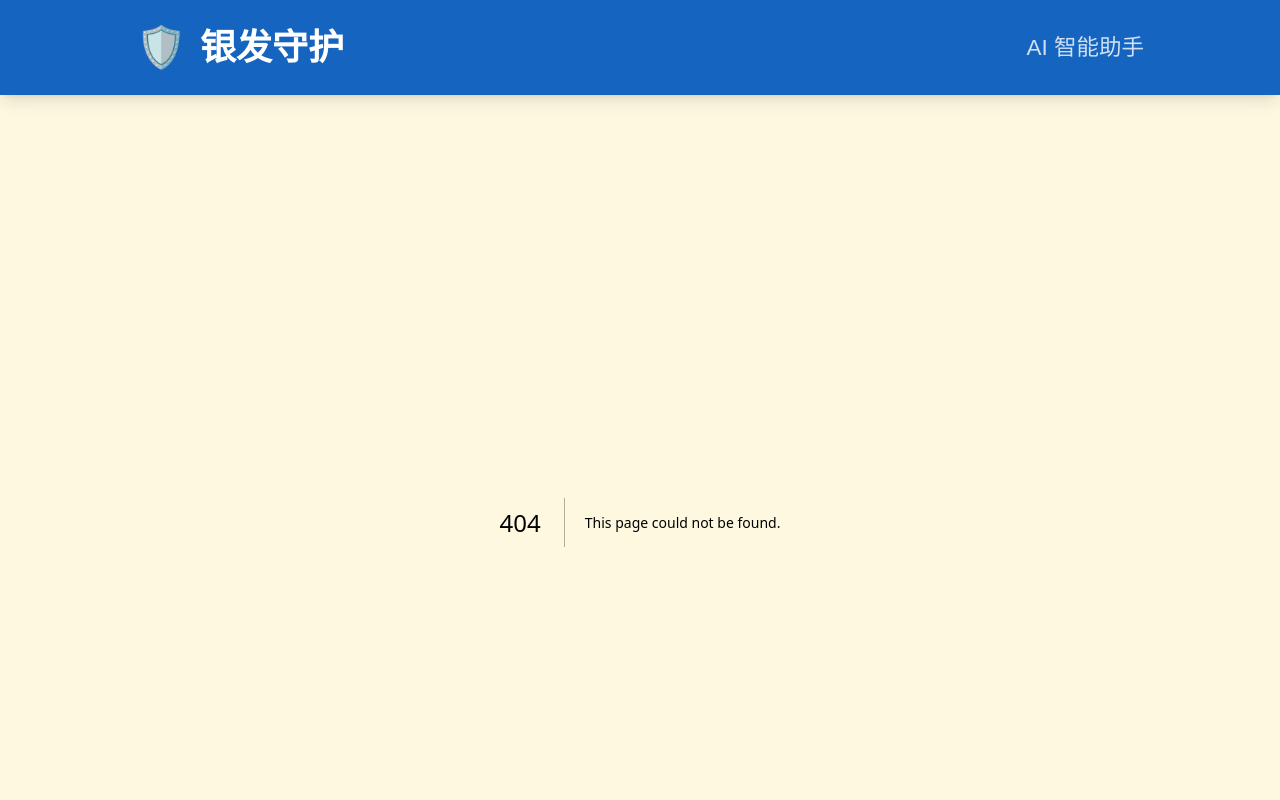
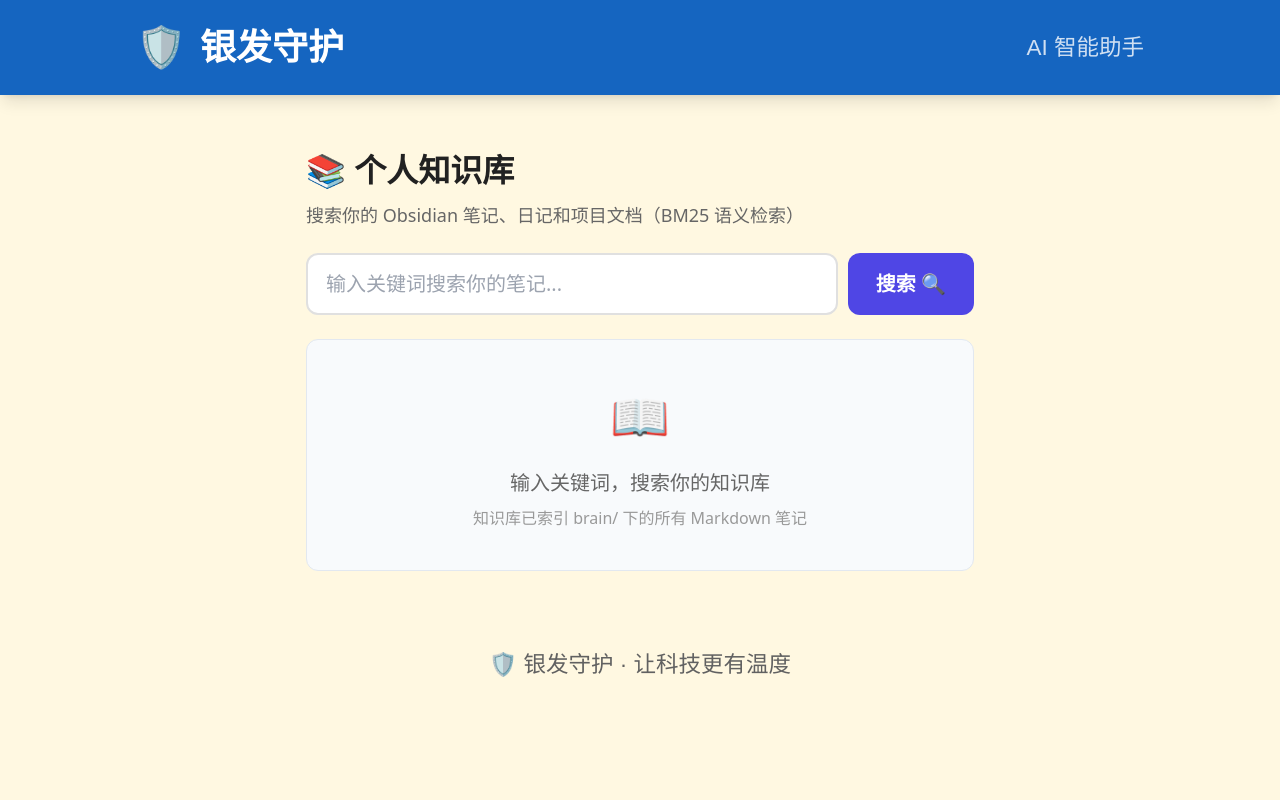
Before and after one commit to MaFlamingo/Silver-Guardian-Demo, a Next.js app in the folder frontend/: page /kb in a window 1280 px wide. Before the commit this address had no page. Shown: the top 800 px of the page. Built offline with nearby package versions, Linux system fonts and the light colour scheme.

Commit message:
全新的知识库搜索页面，集成 BM25 语义检索功能

```diff
--- /dev/null
+++ b/frontend/src/app/kb/page.tsx
@@ -0,0 +1,153 @@
+"use client";
+
+import { useState } from "react";
+import { searchKB, KBSearchResult } from "@/services/api";
+
+export default function KBPage() {
+  const [query, setQuery] = useState("");
+  const [results, setResults] = useState<KBSearchResult[]>([]);
+  const [loading, setLoading] = useState(false);
+  const [searched, setSearched] = useState(false);
+  const [error, setError] = useState("");
+
+  const handleSearch = async (e?: React.FormEvent) => {
+    e?.preventDefault();
+    if (!query.trim()) return;
+    setLoading(true);
+    setError("");
+    try {
+      const data = await searchKB(query, 10);
+      setResults(data.results || []);
+      setSearched(true);
+    } catch (err) {
+      setError("搜索失败，请检查后端服务是否启动");
+      setResults([]);
+    }
+    setLoading(false);
+  };
+
+  return (
+    <div style={{ maxWidth: 700, margin: "0 auto", padding: "24px 16px", fontFamily: "system-ui" }}>
+      <h1 style={{ fontSize: 32, fontWeight: "bold", marginBottom: 8 }}>📚 个人知识库</h1>
+      <p style={{ color: "#666", fontSize: 18, marginBottom: 24 }}>
+        搜索你的 Obsidian 笔记、日记和项目文档（BM25 语义检索）
+      </p>
+
+      {/* 搜索框 */}
+      <form onSubmit={handleSearch} style={{ display: "flex", gap: 10, marginBottom: 24 }}>
+        <input
+          type="text"
+          value={query}
+          onChange={(e) => setQuery(e.target.value)}
+          placeholder="输入关键词搜索你的笔记..."
+          style={{
+            flex: 1,
+            padding: "14px 18px",
+            fontSize: 20,
+            borderRadius: 12,
+            border: "2px solid #e0e0e0",
+            fontFamily: "inherit",
+          }}
+          onKeyDown={(e) => e.key === "Enter" && handleSearch()}
+        />
+        <button
+          type="submit"
+          disabled={loading || !query.trim()}
+          style={{
+            fontSize: 20,
+            padding: "14px 28px",
+            borderRadius: 12,
+            background: loading ? "#ccc" : "#4f46e5",
+            color: "white",
+            border: "none",
+            cursor: loading ? "not-allowed" : "pointer",
+            fontWeight: 600,
+          }}
+        >
+          {loading ? "搜索中..." : "搜索 🔍"}
+        </button>
+      </form>
+
+      {error && (
+        <div style={{ padding: 14, borderRadius: 10, background: "#fef2f2", color: "#dc2626", fontSize: 18, marginBottom: 20 }}>
+          ⚠️ {error}
+        </div>
+      )}
+
+      {/* 搜索结果 */}
+      {searched && !loading && (
+        <>
+          <p style={{ fontSize: 18, color: "#666", marginBottom: 16 }}>
+            找到 <strong>{results.length}</strong> 条结果
+          </p>
+          {results.length === 0 ? (
+            <div style={{
+              padding: 40,
+              textAlign: "center",
+              borderRadius: 12,
+              background: "#f9fafb",
+              border: "1px solid #e5e7eb",
+            }}>
+              <p style={{ fontSize: 20, color: "#999" }}>没有找到相关内容</p>
+              <p style={{ fontSize: 16, color: "#bbb", marginTop: 8 }}>
+                试试换一个关键词？
+              </p>
+            </div>
+          ) : (
+            <div style={{ display: "flex", flexDirection: "column", gap: 12 }}>
+              {results.map((r, i) => (
+                <div
+                  key={i}
+                  style={{
+                    padding: "16px 20px",
+                    borderRadius: 12,
+                    border: "1px solid #e5e7eb",
+                    background: "white",
+                  }}
+                >
+                  <div style={{ display: "flex", justifyContent: "space-between", alignItems: "center", marginBottom: 8 }}>
+                    <div>
+                      <span style={{ fontSize: 18, fontWeight: 700 }}>{r.title}</span>
+                      <span style={{
+                        marginLeft: 10,
+                        fontSize: 14,
+                        padding: "2px 8px",
+                        borderRadius: 6,
+                        background: "#e0e7ff",
+                        color: "#4f46e5",
+                        fontWeight: 600,
+                      }}>
+                        {r.score.toFixed(2)}
+                      </span>
+                    </div>
+                    <span style={{ fontSize: 14, color: "#9ca3af" }}>{r.file}</span>
+                  </div>
+                  <p style={{ fontSize: 17, color: "#374151", lineHeight: 1.6, margin: 0 }}>
+                    {r.snippet}
+                  </p>
+                </div>
+              ))}
+            </div>
+          )}
+        </>
+      )}
+
+      {/* 初始状态 */}
+      {!searched && !loading && (
+        <div style={{
+          padding: 40,
+          textAlign: "center",
+          borderRadius: 12,
+          background: "#f8fafc",
+          border: "1px solid #e2e8f0",
+        }}>
+          <div style={{ fontSize: 48, marginBottom: 16 }}>📖</div>
+          <p style={{ fontSize: 20, color: "#666" }}>输入关键词，搜索你的知识库</p>
+          <p style={{ fontSize: 16, color: "#999", marginTop: 8 }}>
+            知识库已索引 brain/ 下的所有 Markdown 笔记
+          </p>
+        </div>
+      )}
+    </div>
+  );
+}
```
